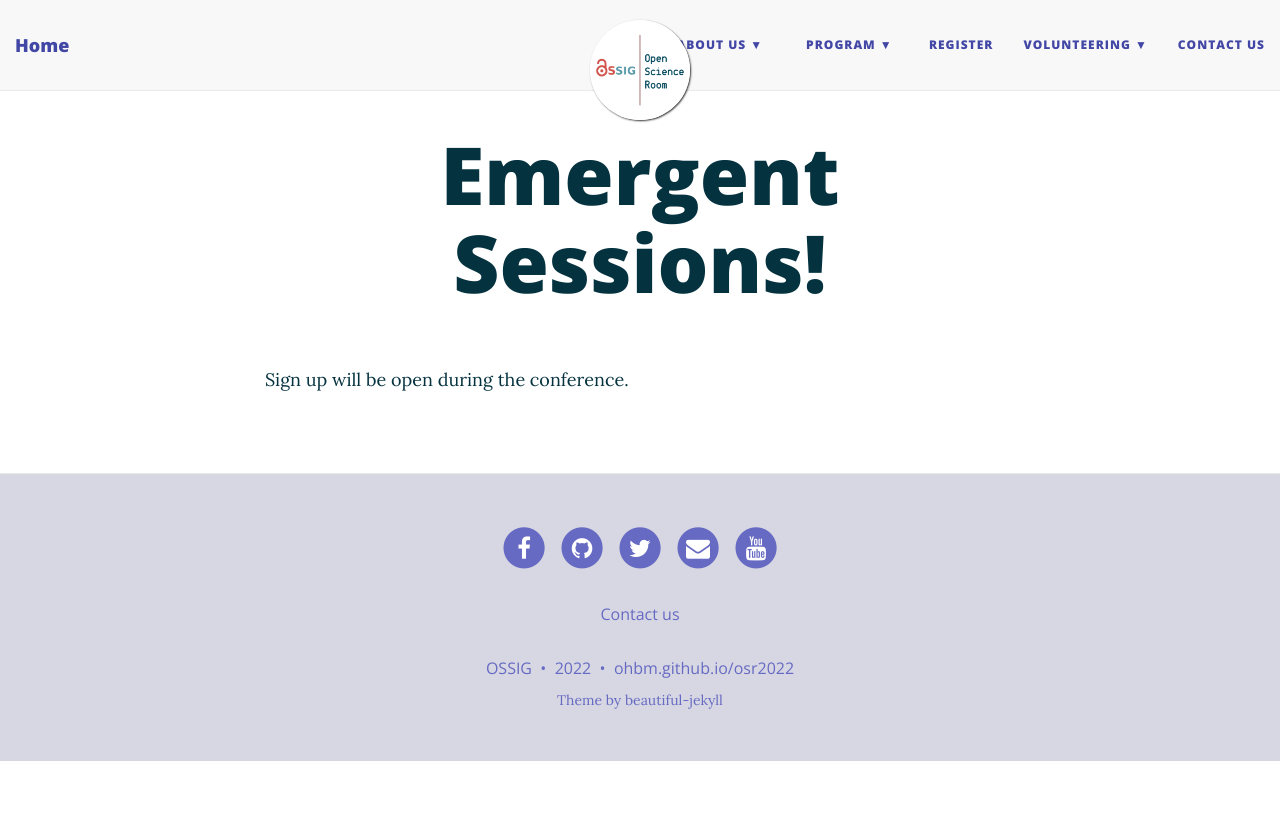
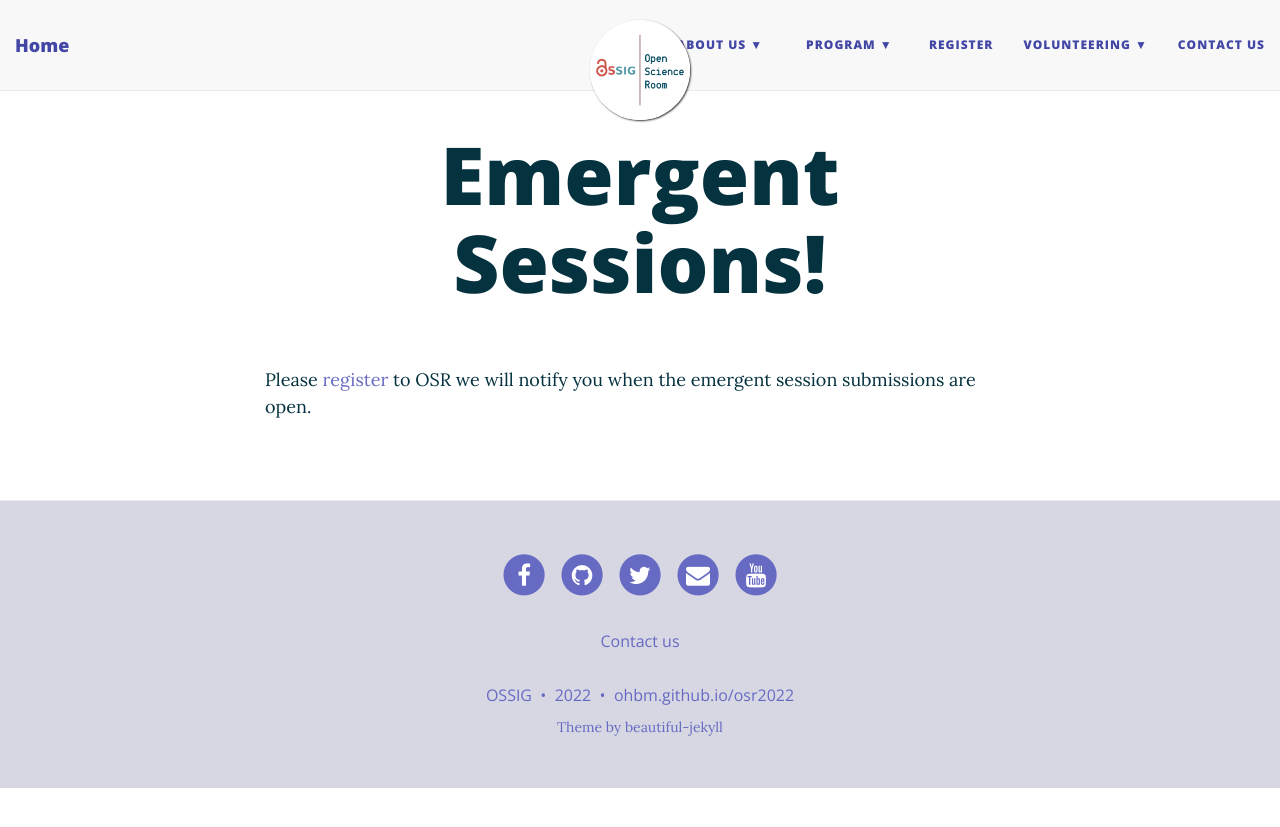
Before and after one commit to ohbm/osr2023, a Jekyll site: the page built from emergent-PLACEHOLDER.md, in a window 1280 px wide. Shown: the top 827 px of the page. Built offline with Jekyll 4.4.1, drawn with Linux system fonts in a browser that asks for light colours; nearby versions of some CDN libraries.

Commit message:
the plan has changed

```diff
--- a/emergent-PLACEHOLDER.md
+++ b/emergent-PLACEHOLDER.md
@@ -3,4 +3,4 @@
 title: Emergent Sessions!
 ---
 
-Sign up will be open during the conference.
+Please [register](https://ohbm.github.io/osr2022/register/) to OSR we will notify you when the emergent session submissions are open.
```
